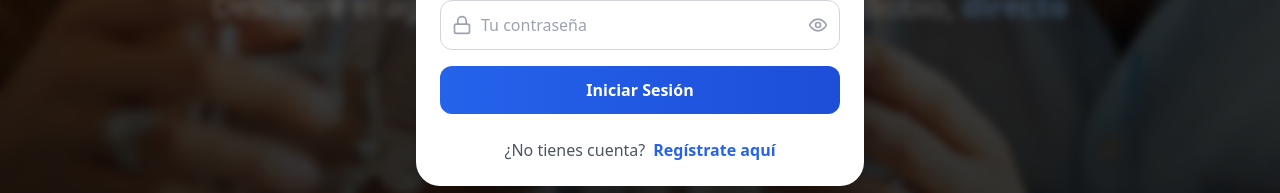
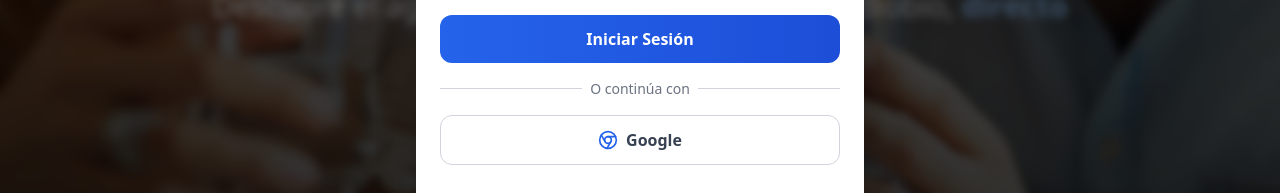
Before and after one commit to Miguelito722/aguasreko.cl, a React (Vite) app: page / in a window 1280 px wide. Both pictures are taken after a click on the button "Registro". Shown: the part 437-630 px from the top of the page. Built offline with nearby package versions, Linux system fonts and the light colour scheme; no server answers.

Commit message:
Add Google OAuth login with Supabase

```diff
--- a/src/components/AuthModal.tsx
+++ b/src/components/AuthModal.tsx
@@ -1,6 +1,6 @@
 import React, { useState } from 'react';
 import { motion, AnimatePresence } from 'framer-motion';
-import { X, Mail, Lock, User, Phone, MapPin, Eye, EyeOff, CheckCircle, AlertCircle } from 'lucide-react';
+import { X, Mail, Lock, User, Phone, MapPin, Eye, EyeOff, CheckCircle, AlertCircle, Chrome } from 'lucide-react';
 import { useAuth } from '../context/AuthContext';
 import { RegisterData, LoginData } from '../types/auth';
 
@@ -18,7 +18,7 @@ const AuthModal: React.FC<AuthModalProps> = ({ isOpen, onClose, initialMode = 'l
   const [error, setError] = useState('');
   const [success, setSuccess] = useState('');
 
-  const { login, register } = useAuth();
+  const { login, register, signInWithGoogle } = useAuth();
 
   const [loginData, setLoginData] = useState<LoginData>({
     email: '',
@@ -50,6 +50,19 @@ const AuthModal: React.FC<AuthModalProps> = ({ isOpen, onClose, initialMode = 'l
       }, 1500);
     } catch (error) {
       setError(error instanceof Error ? error.message : 'Error al iniciar sesión');
+    } finally {
+      setIsLoading(false);
+    }
+  };
+
+  const handleGoogleSignIn = async () => {
+    setIsLoading(true);
+    setError('');
+
+    try {
+      await signInWithGoogle();
+    } catch (error) {
+      setError(error instanceof Error ? error.message : 'Error al iniciar sesión con Google');
     } finally {
       setIsLoading(false);
     }
@@ -220,6 +233,27 @@ const AuthModal: React.FC<AuthModalProps> = ({ isOpen, onClose, initialMode = 'l
                   ) : (
                     'Iniciar Sesión'
                   )}
+                </motion.button>
+
+                <div className="relative my-4">
+                  <div className="absolute inset-0 flex items-center">
+                    <div className="w-full border-t border-gray-300"></div>
+                  </div>
+                  <div className="relative flex justify-center text-sm">
+                    <span className="px-2 bg-white text-gray-500">O continúa con</span>
+                  </div>
+                </div>
+
+                <motion.button
+                  type="button"
+                  onClick={handleGoogleSignIn}
+                  disabled={isLoading}
+                  className="w-full bg-white text-gray-700 py-3 px-6 rounded-xl font-semibold border border-gray-300 hover:bg-gray-50 transition-all duration-300 disabled:opacity-50 disabled:cursor-not-allowed flex items-center justify-center gap-2"
+                  whileHover={{ scale: isLoading ? 1 : 1.02 }}
+                  whileTap={{ scale: isLoading ? 1 : 0.98 }}
+                >
+                  <Chrome className="w-5 h-5 text-blue-600" />
+                  Google
                 </motion.button>
               </form>
             )}
--- a/src/components/LoginPage.tsx
+++ b/src/components/LoginPage.tsx
@@ -1,7 +1,7 @@
 import React, { useState } from 'react';
 import { motion } from 'framer-motion';
 import { useAuth } from '../context/AuthContext';
-import { Eye, EyeOff, Mail, Lock, ArrowRight, Droplets } from 'lucide-react';
+import { Eye, EyeOff, Mail, Lock, ArrowRight, Droplets, Chrome } from 'lucide-react';
 
 interface LoginPageProps {
   onSwitchToRegister: () => void;
@@ -9,13 +9,22 @@ interface LoginPageProps {
 }
 
 export const LoginPage: React.FC<LoginPageProps> = ({ onSwitchToRegister, onClose }) => {
-  const { login, resetPassword, isLoading } = useAuth();
+  const { login, resetPassword, signInWithGoogle, isLoading } = useAuth();
   const [email, setEmail] = useState('');
   const [password, setPassword] = useState('');
   const [showPassword, setShowPassword] = useState(false);
   const [error, setError] = useState('');
   const [showResetPassword, setShowResetPassword] = useState(false);
   const [resetEmailSent, setResetEmailSent] = useState(false);
+
+  const handleGoogleSignIn = async () => {
+    try {
+      setError('');
+      await signInWithGoogle();
+    } catch (err: any) {
+      setError(err.message || 'Error al iniciar sesión con Google');
+    }
+  };
 
   const handleSubmit = async (e: React.FormEvent) => {
     e.preventDefault();
@@ -216,7 +225,27 @@ export const LoginPage: React.FC<LoginPageProps> = ({ onSwitchToRegister, onClos
           {isLoading ? 'Iniciando sesión...' : 'Iniciar Sesión'}
           <ArrowRight className="w-4 h-4" />
         </button>
-          <div className="text-center">
+
+        <div className="relative my-6">
+          <div className="absolute inset-0 flex items-center">
+            <div className="w-full border-t border-gray-300"></div>
+          </div>
+          <div className="relative flex justify-center text-sm">
+            <span className="px-2 bg-white text-gray-500">O continúa con</span>
+          </div>
+        </div>
+
+        <button
+          type="button"
+          onClick={handleGoogleSignIn}
+          disabled={isLoading}
+          className="w-full bg-white text-gray-700 py-2.5 rounded-lg font-medium border border-gray-300 hover:bg-gray-50 disabled:opacity-50 disabled:cursor-not-allowed flex items-center justify-center gap-2 transition"
+        >
+          <Chrome className="w-5 h-5 text-blue-600" />
+          Iniciar sesión con Google
+        </button>
+
+        <div className="text-center mt-6">
           <span className="text-sm text-gray-600">¿No tienes cuenta? </span>
           <button
             type="button"
--- a/src/context/AuthContext.tsx
+++ b/src/context/AuthContext.tsx
@@ -261,6 +261,25 @@ export const AuthProvider: React.FC<{ children: React.ReactNode }> = ({ children
     if (error) throw error;
   };
 
+  const signInWithGoogle = async (): Promise<void> => {
+    setIsLoading(true);
+    try {
+      const { error } = await supabase.auth.signInWithOAuth({
+        provider: 'google',
+        options: {
+          redirectTo: `${window.location.origin}/`
+        }
+      });
+
+      if (error) throw error;
+    } catch (error) {
+      console.error('Google sign in error:', error);
+      throw error;
+    } finally {
+      setIsLoading(false);
+    }
+  };
+
   const value: AuthContextType = {
     user,
     isAuthenticated: !!user,
@@ -269,7 +288,8 @@ export const AuthProvider: React.FC<{ children: React.ReactNode }> = ({ children
     register,
     logout,
     updateProfile,
-    resetPassword
+    resetPassword,
+    signInWithGoogle
   };
 
   return (
--- a/src/types/auth.ts
+++ b/src/types/auth.ts
@@ -23,6 +23,7 @@ export interface AuthContextType {
   logout: () => Promise<void>;
   updateProfile: (userData: Partial<User>) => Promise<void>;
   resetPassword: (email: string) => Promise<void>;
+  signInWithGoogle: () => Promise<void>;
 }
 
 export interface RegisterData {
```
Also changed, not shown: 1 other file (tests, documents, lock files or other folders). Lines whose indentation alone changed are shown as unchanged.
